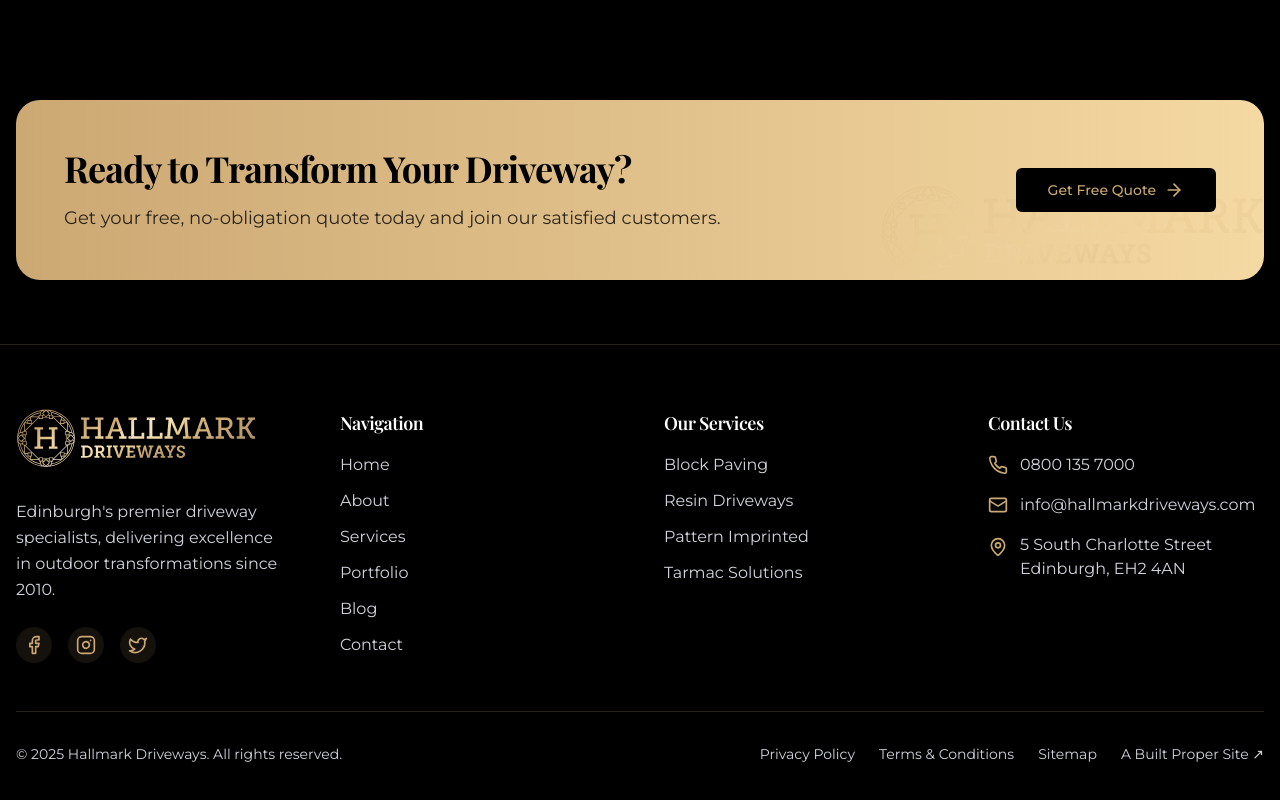
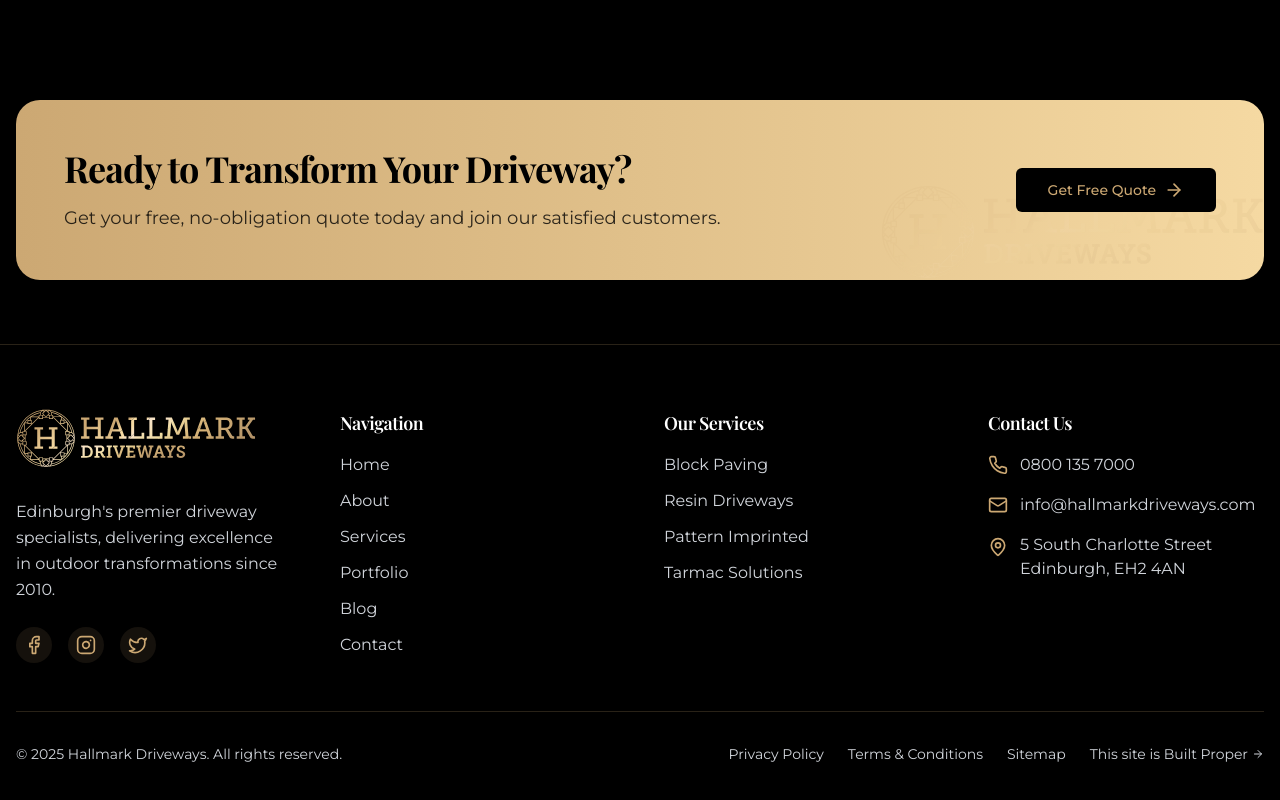
Before and after one commit to abracadabra50/hallmark-driveways, a Next.js app: page / in a window 1280 px wide. Shown: the part 5819-6619 px from the top of the page. Built offline with nearby package versions, Linux system fonts and the light colour scheme; a web font is replaced by a local one.

Commit message:
Update footer Built Proper branding
- Change 'A Built Proper Site' to 'This site is Built Proper'
- Add ArrowRight icon with hover animation
- Improve visual presentation with flex layout

```diff
--- a/components/footer.tsx
+++ b/components/footer.tsx
@@ -179,9 +179,10 @@ export function Footer() {
                   href="https://builtproper.com"
                   target="_blank"
                   rel="noopener noreferrer"
-                  className="text-gray-300 hover:text-[#CCA873] text-sm transition-colors"
+                  className="text-gray-300 hover:text-[#CCA873] text-sm transition-colors flex items-center group"
                 >
-                  A Built Proper Site ↗
+                  This site is Built Proper
+                  <ArrowRight className="h-3 w-3 ml-1 group-hover:translate-x-1 transition-transform" />
                 </a>
               </div>
             </div>
```
